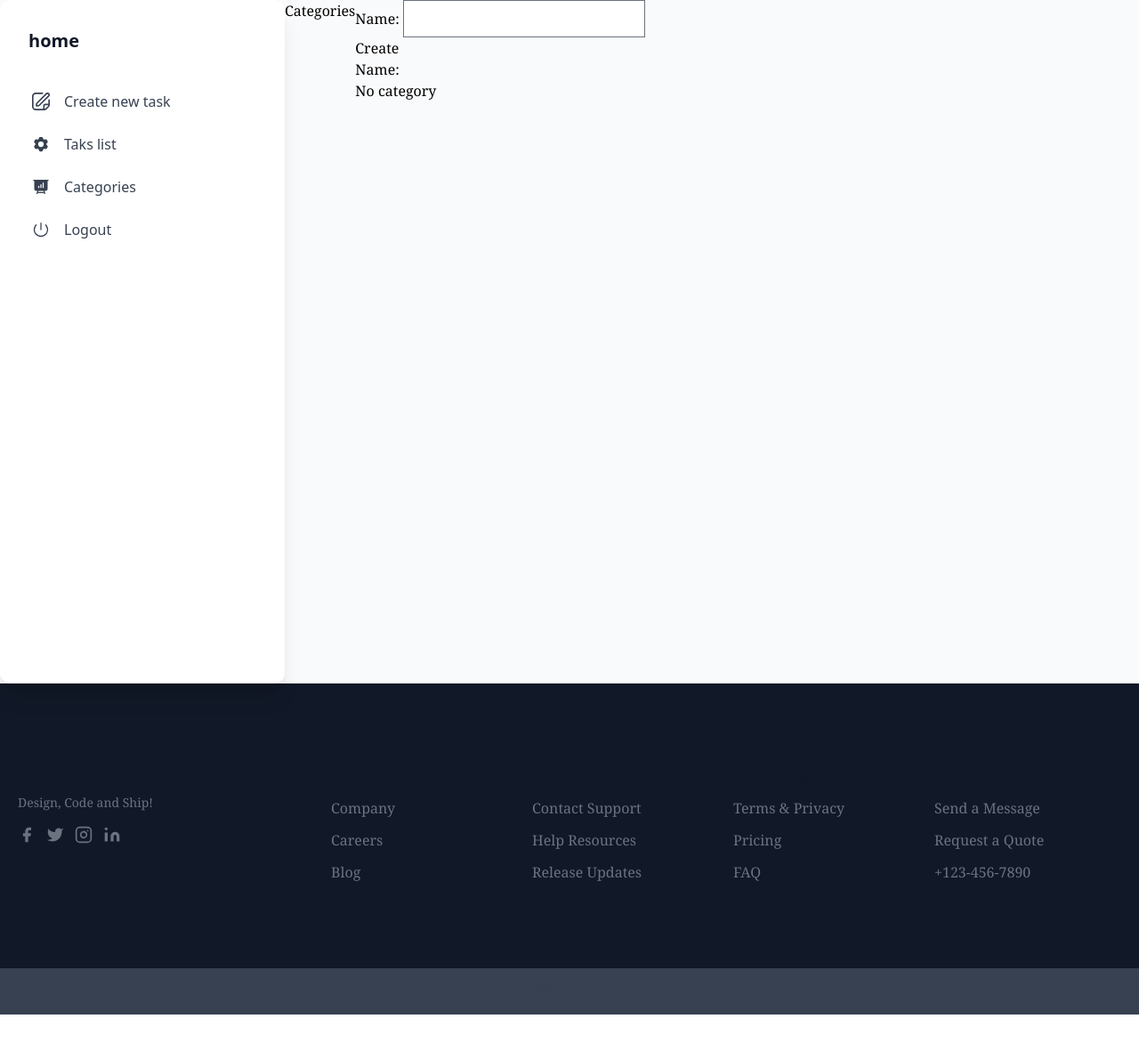
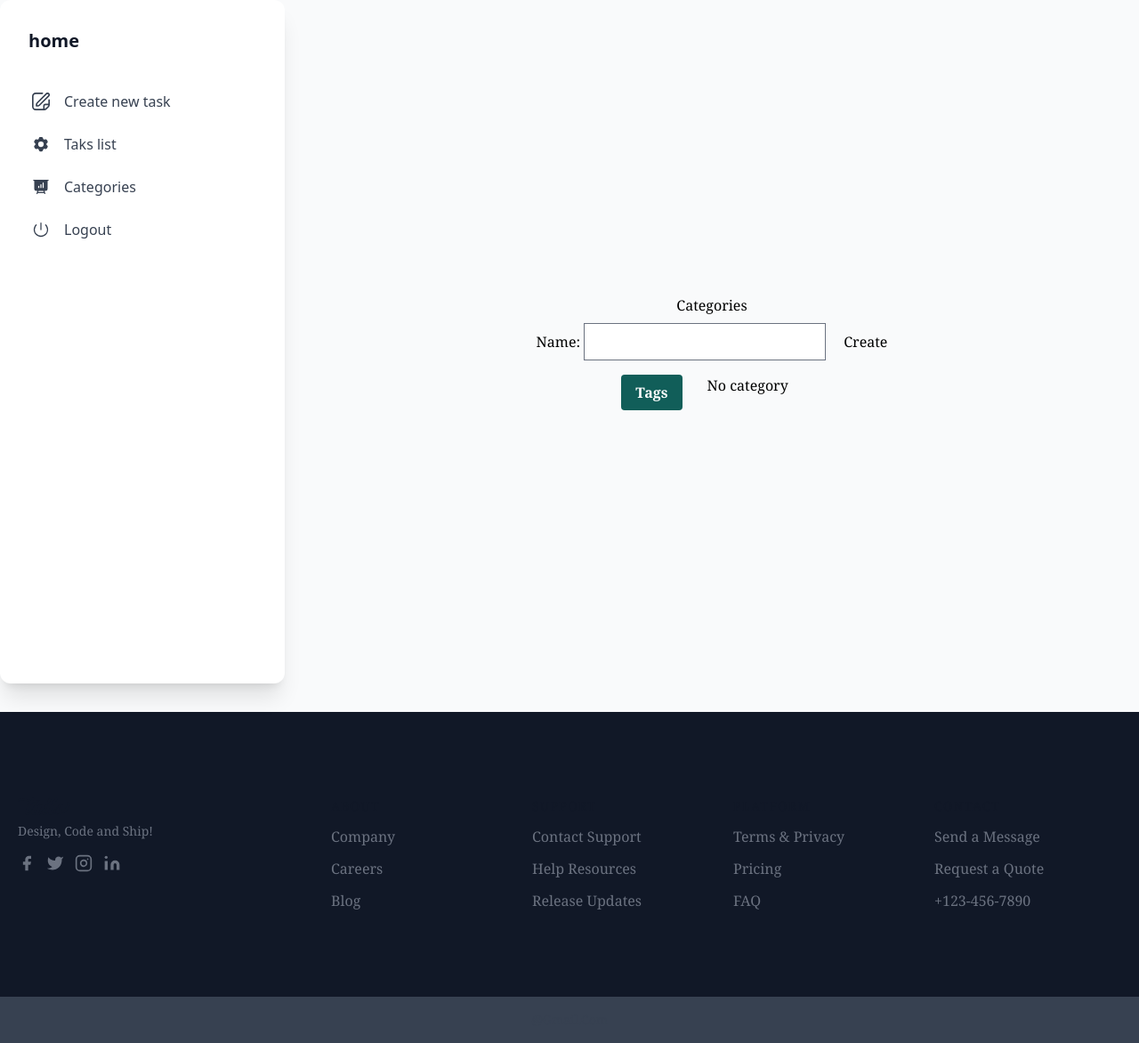
Before and after one commit to fxcx/tasks, a Django app: page /categories/ in a window 1280 px wide. Shown: the part 96-1268 px from the top of the page at 89% size. Before the commit the page ends 1236 px from the top, so only its background shows below. Run offline with Django 5.2, Linux system fonts and the light colour scheme; a user stored in the database is signed in; data comes from the database, SQL or seed files in the repository; style sheets or scripts are compiled from the project's sources; some libraries are stand-ins or nearby versions.

Commit message:
cambie los estylos de categori y borre un h2

```diff
--- a/theme/templates/task/categories.html
+++ b/theme/templates/task/categories.html
@@ -1,5 +1,4 @@
 {% extends "index.html" %}
-{% block tasks %}
 <!DOCTYPE html>
 <html lang="en">
   <head>
@@ -7,11 +6,13 @@
     <meta name="viewport" content="width=device-width, initial-scale=1.0" />
     <title>Tasks - categories</title>
   </head>
-  <body>
-    <h1>Categories</h1>
-    <main>
-      <section>
-        <form action="" method="POST" class="form">
+{% block tasks %}
+  <section class="flex flex-col gap-2 justify-center w-svw h-svh">
+      <div>
+        <h1 class="text-center">Categories</h1>
+      </div>
+      <section class="flex gap-5 justify-center">
+        <form action="" method="POST" class="form flex gap-5">
           {% csrf_token %}
           {{form.as_p}}
           <button type="submit">
@@ -23,10 +24,10 @@
           </button>
         </form>
       </section>
-      <section class="list">
-        <h2>Name:</h2>
+      <section class="grid place-content-center gap-5 mr-4 p-2">
         {% for category in categories %}
-        <div class="category">
+        <div class="category flex justify-items-center gap-7">
+          <button class="bg-teal-800 hover:bg-cyan-900 text-white font-bold py-2 px-4 rounded">Tags</button>
           <p>{{ category.name }}</p>
 
           {% if category.id != 1 %}
@@ -36,7 +37,6 @@
         </div>
         {% endfor %}
       </section>
-    </main>
-  </body>
-  </html>
+  </section>
   {% endblock %}
+</html>
```
